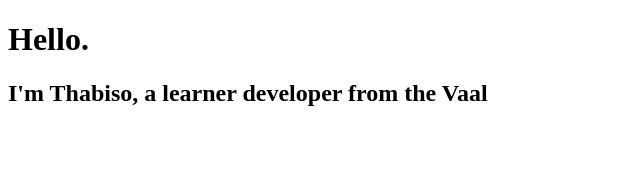
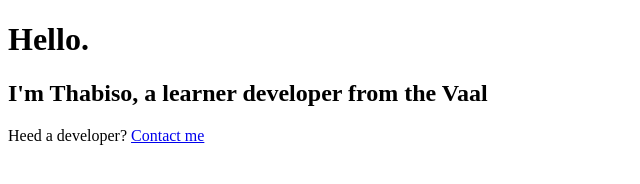
Before and after one commit to tabs150/gatsby-bootcamp, a Gatsby site: page / in a window 1280 px wide. Shown: the whole page, without its empty margins (0-640 px from the left). Built offline with nearby package versions, Linux system fonts and the light colour scheme; Gatsby itself is replaced by a stand-in of ours.

Commit message:
Added native html link

```diff
--- a/src/pages/index.js
+++ b/src/pages/index.js
@@ -5,8 +5,11 @@ const IndexPage = () => {
     <div>
       <h1>Hello.</h1>
       <h2>I'm Thabiso, a learner developer from the Vaal</h2>
+      <p>
+        Heed a developer? <a href="/contact">Contact me</a>
+      </p>
     </div>
-   );
+  )
 }
 
-export default IndexPage;
+export default IndexPage
```
